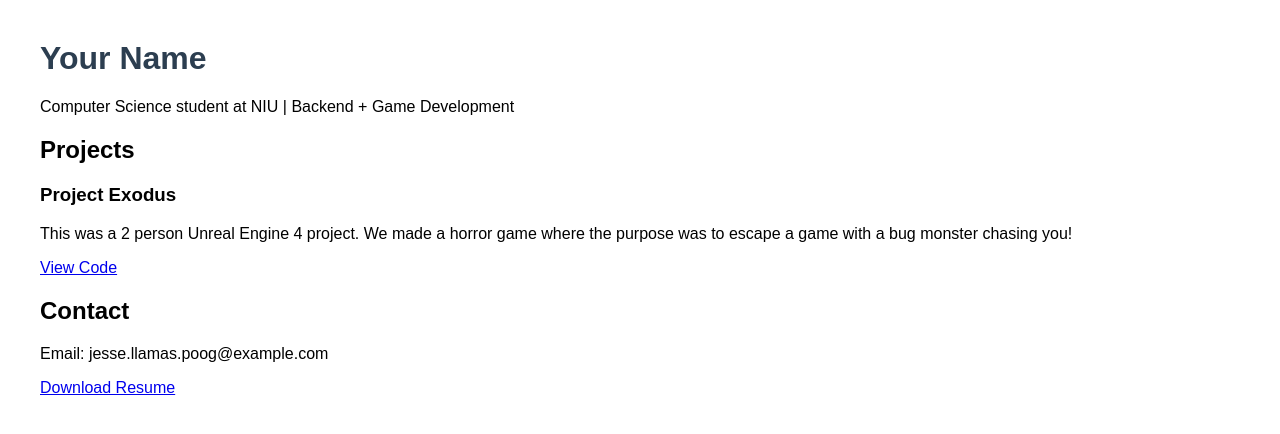
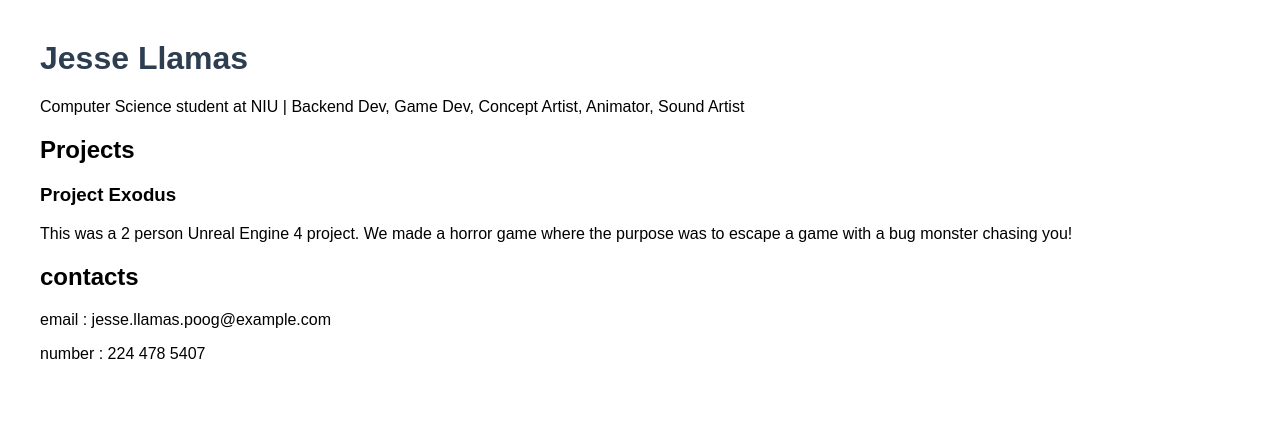
Before and after one commit to poogert/github.io, a plain HTML site: page index.html in a window 1280 px wide. Drawn offline with Linux system fonts and the light colour scheme.

Commit message:
fixed the template... super basic site ik!

```diff
--- a/index.html
+++ b/index.html
@@ -10,20 +10,23 @@
   </style>
 </head>
 <body>
-  <h1>Your Name</h1>
-  <p>Computer Science student at NIU | Backend + Game Development</p>
+  <h1>Jesse Llamas</h1>
+  <p>Computer Science student at NIU | Backend Dev, Game Dev, Concept Artist, Animator, Sound Artist</p>
 
   <h2>Projects</h2>
   <div class="project">
     <h3>Project Exodus</h3>
     <p>This was a 2 person Unreal Engine 4 project. We made a horror game where the purpose was to escape a game with a bug monster chasing you!</p>
-    <a href="test link">View Code</a>
+    <!--  <a href="test link">View Code</a>  -->
   </div>
 
 
 
-  <h2>Contact</h2>
-  <p>Email: jesse.llamas.poog@example.com</p>
-  <p><a href="resume.pdf">Download Resume</a></p>
+  <h2>contacts</h2>
+  <p>email : jesse.llamas.poog@example.com</p>
+  <p>number : 224 478 5407</p>
+
+
+  <!--  <p><a href="resume.pdf">Download Resume</a></p> -->
 </body>
 </html>
```
